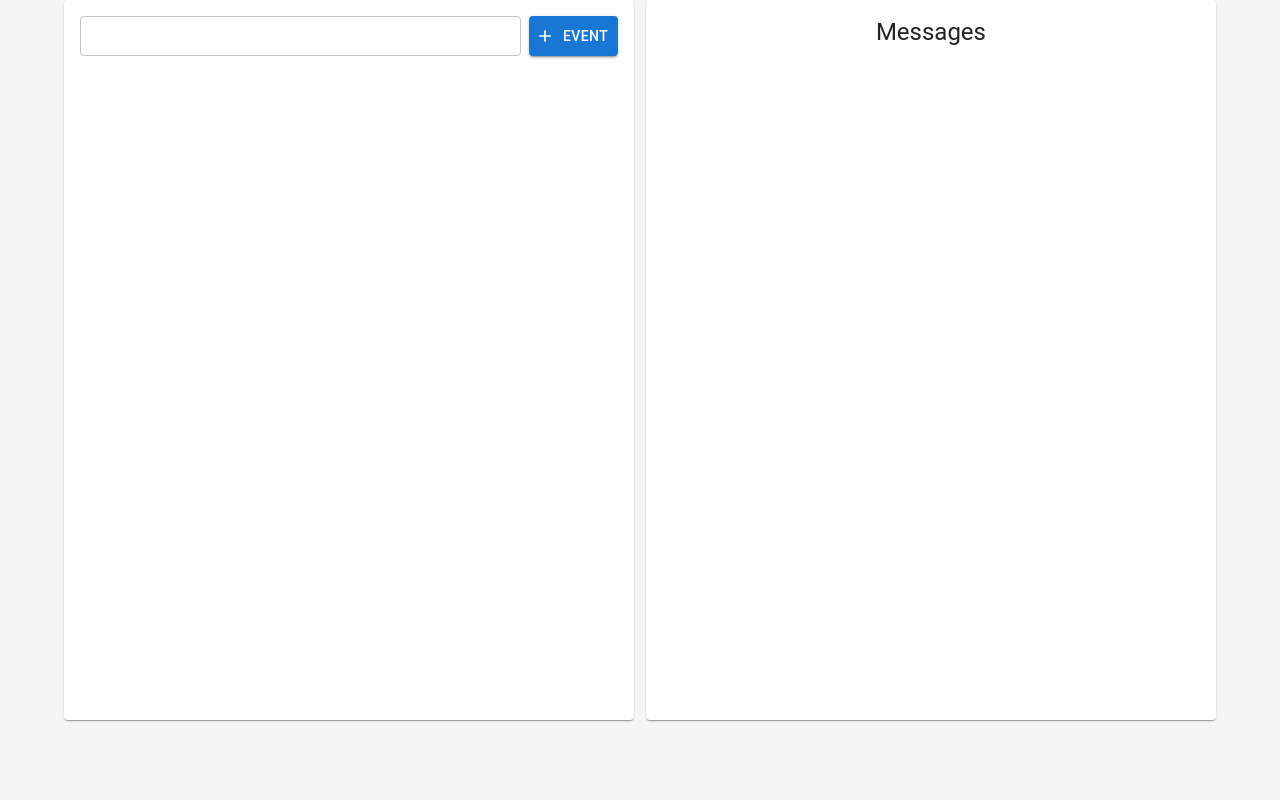
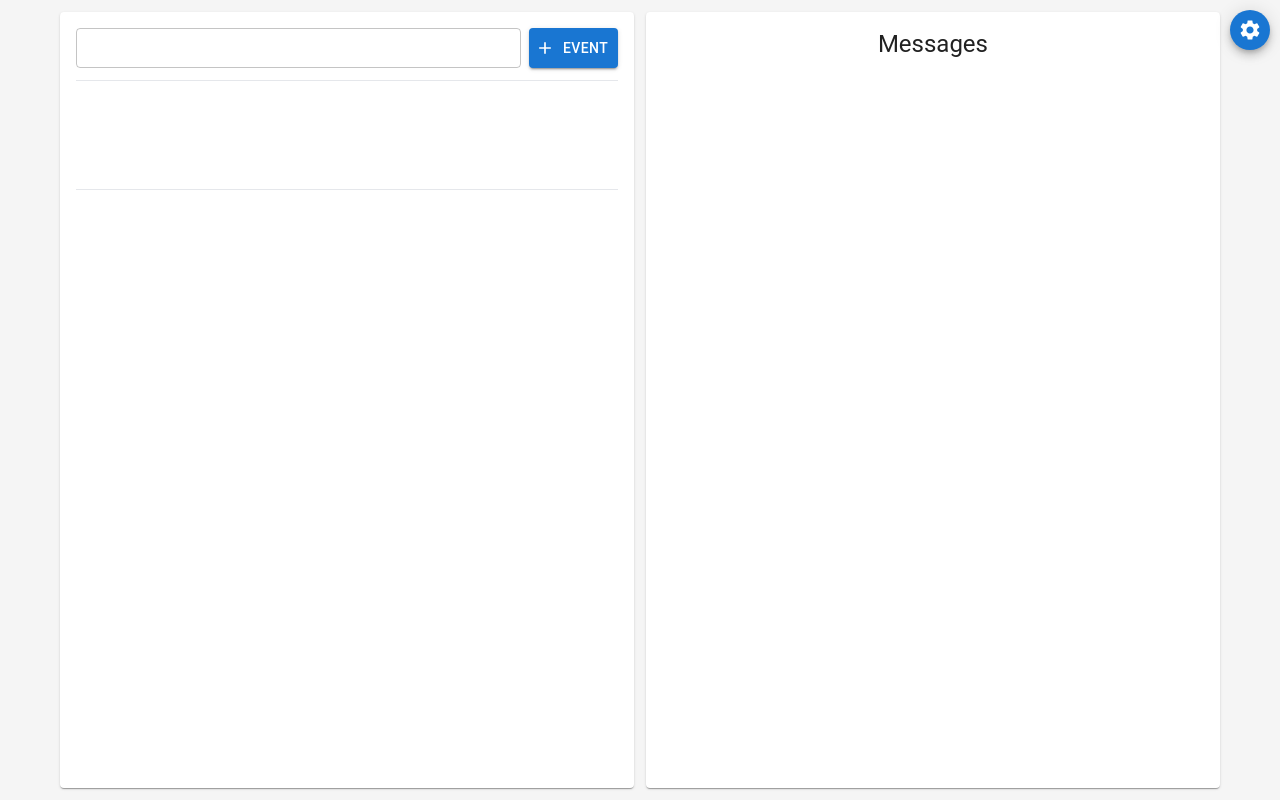
Before and after one commit to huy19th/socket.io-client-test-tool, a React (Create React App) app in the folder frontend/: page / in a window 1280 px wide. Built offline with nearby package versions, Linux system fonts and the light colour scheme.

Commit message:
list events with chip

```diff
--- a/frontend/src/components/Connection/index.jsx
+++ b/frontend/src/components/Connection/index.jsx
@@ -4,6 +4,7 @@ import Config from "./Config";
 import Card from "../UI/Card";
 import Tabs from "../UI/Tabs";
 import Connect from "./Connect";
+import { Fab } from "@mui/material";
 import SettingsIcon from '@mui/icons-material/Settings';
 import FullScreenDialog from "../UI/FullScreenDialog";
 import generateArray from "../../ultils/generateArray";
@@ -19,15 +20,30 @@ export default function Settings() {
 
     return (
         <FullScreenDialog
-            title="Settings"
-            icon={<SettingsIcon />}
+            title="Connection"
+            icon={
+                <Fab
+                    sx={{
+                        position: "fixed",
+                        top: "10px",
+                        right: "10px"
+                    }}
+                    aria-label="settings"
+                    size="small"
+                    color="primary"
+                >
+                    <SettingsIcon />
+                </Fab>
+            }
         >
-            <div className="justify-center  w-1/2 min-w-[700px]">
-                <Connect />
-                <Card className="h-[calc(100vh-160px)] min-h-[450px]">
-                    <h1 className="text-center text-2xl pb-5">Settings</h1>
-                    <Tabs tabs={tabs} className="w-full" />
-                </Card>
+            <div className="flex justify-center bg-neutral-100">
+                <div className="justify-center w-1/2 min-w-[700px] pt-6">
+                    <Connect />
+                    <Card raised className="h-[calc(100vh-175px)] min-h-[450px]">
+                        <h1 className="text-center text-2xl pb-5" contentEditable onInput={event => console.log(event.target.innerHTML)}>Settings</h1>
+                        <Tabs tabs={tabs} className="w-full" />
+                    </Card>
+                </div>
             </div>
         </FullScreenDialog>
     )
--- a/frontend/src/components/Events/EventsCard/ListEvents.jsx
+++ b/frontend/src/components/Events/EventsCard/ListEvents.jsx
@@ -1,87 +1,24 @@
 import { useContext } from "react";
 import { SettingsContext } from "../../../contexts";
-import { TextField, IconButton } from "@mui/material";
-import DeleteIcon from '@mui/icons-material/Delete';
-import AddCircleIcon from '@mui/icons-material/AddCircle';
-import ListMessages from "./ListMessages";
+import { Chip } from "@mui/material";
 
-export default function ListEvents() {
+export default function ListEvents({ eventIndex, setEventIndex }) {
 
-    const { settings, updateSettings } = useContext(SettingsContext);
+    const { settings } = useContext(SettingsContext);
 
-    const getMessages = () => {
-        return JSON.parse(localStorage.getItem("messages"));
-    }
-
-    const saveEventsInLocalStorage = () => {
-        localStorage.setItem("events", JSON.stringify(settings.events));
-    }
-
-    const saveMessagesInLocalStorage = () => {
-        localStorage.setItem("messages", JSON.stringify(settings.messages));
-    }
-
-    const deleteEventMessages = (eventName) => {
-        let messages = getMessages();
-        if (messages[eventName]) {
-            delete messages[eventName];
-        }
-        localStorage.setItem("data", JSON.stringify(messages));
-    }
-
-    const deleteEvent = (index) => {
-        let eventName = settings.events[index];
-        settings.events.splice(index, 1);
-        delete settings.messages[eventName];
-        updateSettings({ ...settings });
-        deleteEventMessages(eventName);
-        saveEventsInLocalStorage();
-    }
-
-    const updateEvent = (index, event) => {
-        settings.events[index] = event.target.value;
-        updateSettings({ ...settings });
-        saveEventsInLocalStorage();
-    }
-
-    const addMessage = (eventName) => {
-        let eventMessages = settings.messages[eventName];
-        if (eventMessages) {
-            eventMessages.push("");
-        }
-        else {
-            settings.messages[eventName] = [""];
-        }
-        updateSettings({ ...settings });
-        saveMessagesInLocalStorage();
-    }
+    console.log(settings)
 
     return (
-        <div className="w-full">
+        <div className="flex space-x-2 h-[96px] overflow-auto">
             {
                 settings.events.length ?
                     settings.events.map((eventName, index) => (
-                        <div>
-                            <div key={`events-${index}`}>
-                                <TextField
-                                    className="w-5/6"
-                                    size="small"
-                                    type="text"
-                                    name={`events-${index}`}
-                                    value={eventName}
-                                    onChange={(event) => updateEvent(eventName, event)}
-                                />
-                                <IconButton
-                                    children={<DeleteIcon />}
-                                    onClick={() => deleteEvent(index)}
-                                />
-                                <IconButton
-                                    children={<AddCircleIcon />}
-                                    onClick={() => addMessage(eventName)}
-                                />
-                            </div>
-                            <ListMessages eventName={eventName} />
-                        </div>
+                        <Chip
+                            key={`${eventName}-${index}`}
+                            label={eventName}
+                            variant={eventIndex === index ? "" : "outlined"}
+                            onClick={() => setEventIndex(eventIndex === index ? -1 : index)}
+                        />
                     ))
                     : null
             }
--- a/frontend/src/components/Events/EventsCard/index.jsx
+++ b/frontend/src/components/Events/EventsCard/index.jsx
@@ -1,14 +1,19 @@
-import { Card, CardHeader, CardContent } from "@mui/material";
+import { useState } from "react";
+import { Card, CardContent } from "@mui/material";
 import AddEvent from "./AddEvent";
 import ListEvents from "./ListEvents";
 
 export default function EventsCard() {
 
+    const [eventIndex, setEventIndex] = useState(-1);
+
     return (
         <Card className="w-1/2">
             <CardContent className="mb-3 pt-0">
                 <AddEvent />
-                <ListEvents />
+                <hr className="mb-3"/>
+                <ListEvents eventIndex={eventIndex} setEventIndex={setEventIndex}/>
+                <hr className="mb-3"/>
             </CardContent>
         </Card>
     )
--- a/frontend/src/components/Events/index.jsx
+++ b/frontend/src/components/Events/index.jsx
@@ -1,13 +1,10 @@
-import { TextField, Button, IconButton } from "@mui/material";
-import DeleteIcon from '@mui/icons-material/Delete';
-import AddIcon from '@mui/icons-material/Add';
 import EventsCard from "./EventsCard";
 import MessagesCard from "./MessagesCard";
 
 export default function Events() {
 
     return (
-        <div className="w-[90%] h-[90%] flex space-x-3">
+        <div className="w-full flex space-x-3 py-3">
             <EventsCard />
             <MessagesCard />
         </div>
--- a/frontend/src/components/UI/FullScreenDialog.jsx
+++ b/frontend/src/components/UI/FullScreenDialog.jsx
@@ -22,19 +22,19 @@ export default function FullScreenDialog({ children, title, icon }) {
 
     return (
         <div>
-            <IconButton
-                onClick={handleClickOpen}
-                children={icon}
-            />
+            <div onClick={handleClickOpen}>
+                {icon}
+            </div>
+
             <Dialog
                 fullScreen
                 open={open}
                 onClose={handleClose}
                 TransitionComponent={Transition}
             >
-                <AppBar sx={{ position: 'relative' }}>
+                <AppBar className="relative">
                     <Toolbar>
-                        <Typography sx={{ ml: 2, flex: 1 }} variant="h6" component="div">
+                        <Typography sx={{ flex: 1, textAlign: "center" }} variant="h6" component="div">
                             {title}
                         </Typography>
                         <IconButton
@@ -42,11 +42,17 @@ export default function FullScreenDialog({ children, title, icon }) {
                             color="inherit"
                             onClick={handleClose}
                             aria-label="close"
+                            sx={{
+                                position: "fixed",
+                                top: "10px",
+                                right: "10px"
+                            }}
                         >
                             <CloseIcon />
                         </IconButton>
                     </Toolbar>
                 </AppBar>
+                <Toolbar/>
                 {children}
             </Dialog>
         </div>
--- a/frontend/src/pages/Home.jsx
+++ b/frontend/src/pages/Home.jsx
@@ -1,6 +1,5 @@
 import Events from "../components/Events";
 import Connection from "../components/Connection";
-import Tabs from "../components/UI/Tabs";
 import generateArray from "../ultils/generateArray";
 
 export default function Home() {
@@ -11,8 +10,9 @@ export default function Home() {
     ], "name", "el");
 
     return (
-        <div className="bg-neutral-100 h-screen min-h-[600px] flex justify-center content-center">
+        <div className="bg-neutral-100 h-screen min-h-[600px] flex justify-center content-center px-[60px]">
             <Events />
+            <Connection />
         </div>
     );
 };
```
Also changed, not shown: frontend/src/components/Events/EventsCard/ListEventsOld.jsx (added, +90 -0 lines), frontend/src/components/Events/EventsCard/ListMessagesOld.jsx (renamed from frontend/src/components/Events/EventsCard/ListMessages.jsx).
